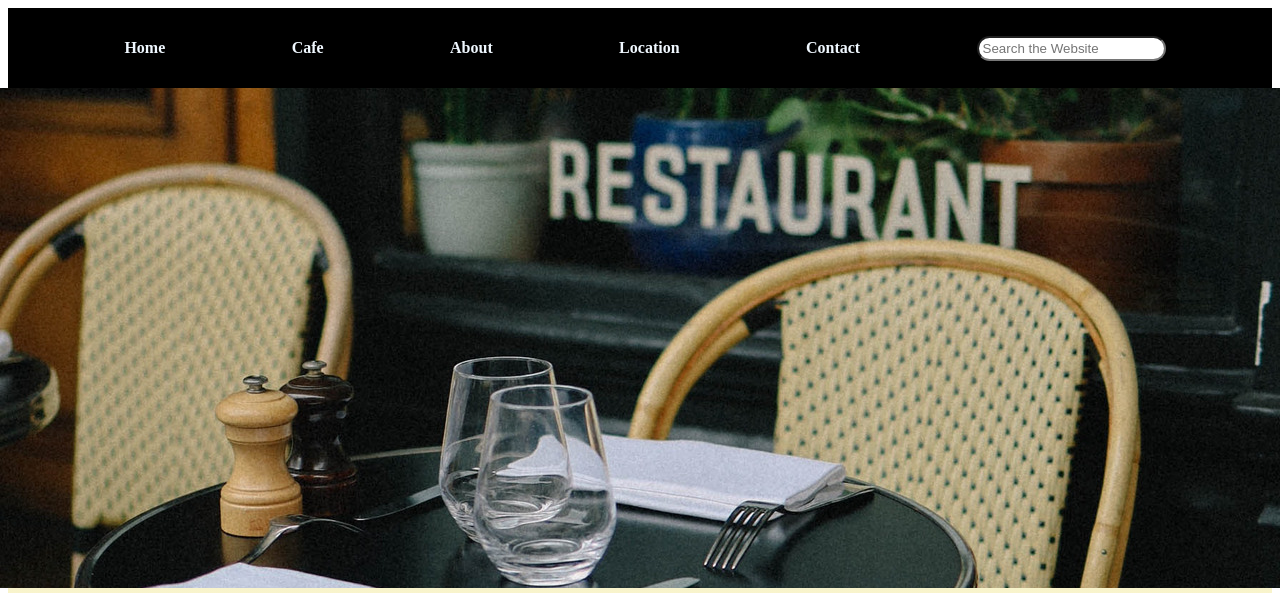
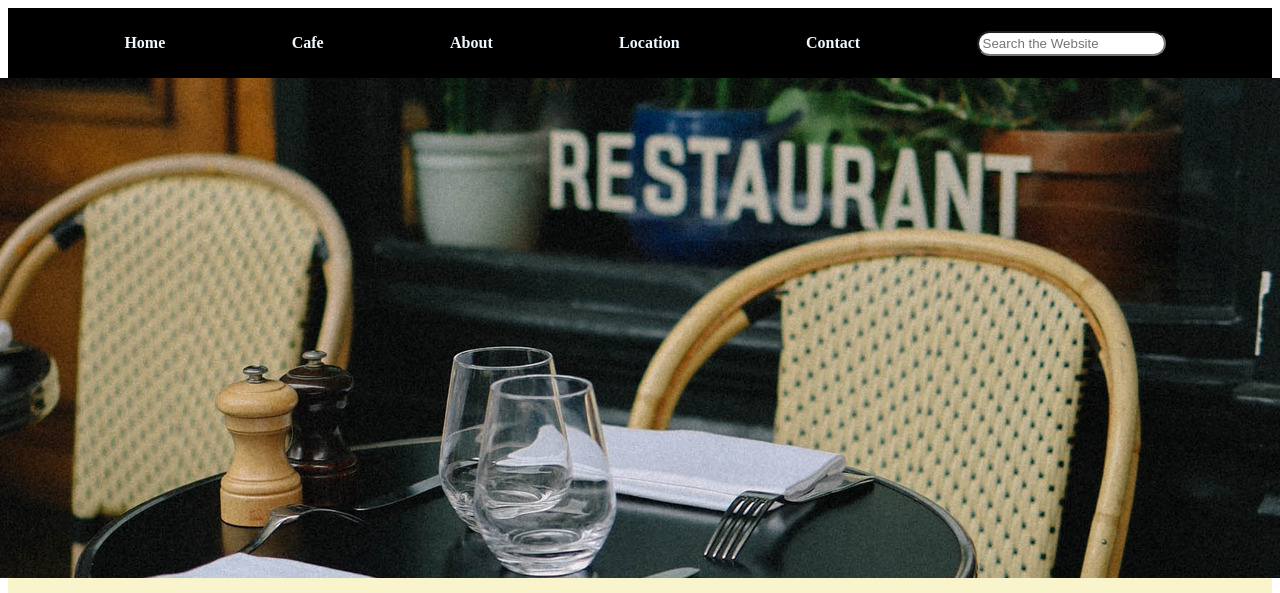
Before and after one commit to Hriishikeshh/PBL, a plain HTML site: page restaurant.html in a window 1280 px wide. Shown: the top 593 px of the page. Drawn offline with Linux system fonts and the light colour scheme.

Commit message:
third commit

```diff
--- a/restro.css
+++ b/restro.css
@@ -2,15 +2,16 @@
     width: 100%;
     height: 100%;
     background-image: linear-gradient(white, rgb(223, 201, 8));
-
+    border-radius: 50px;
 }
 
 .navbar {
     background-color: black;
-    height: 80px;
+    height: 70px;
     display: flex;
     justify-content: space-evenly;
     align-items: center;
+    width: 100%;
 }
 
 .navbar a {
```
